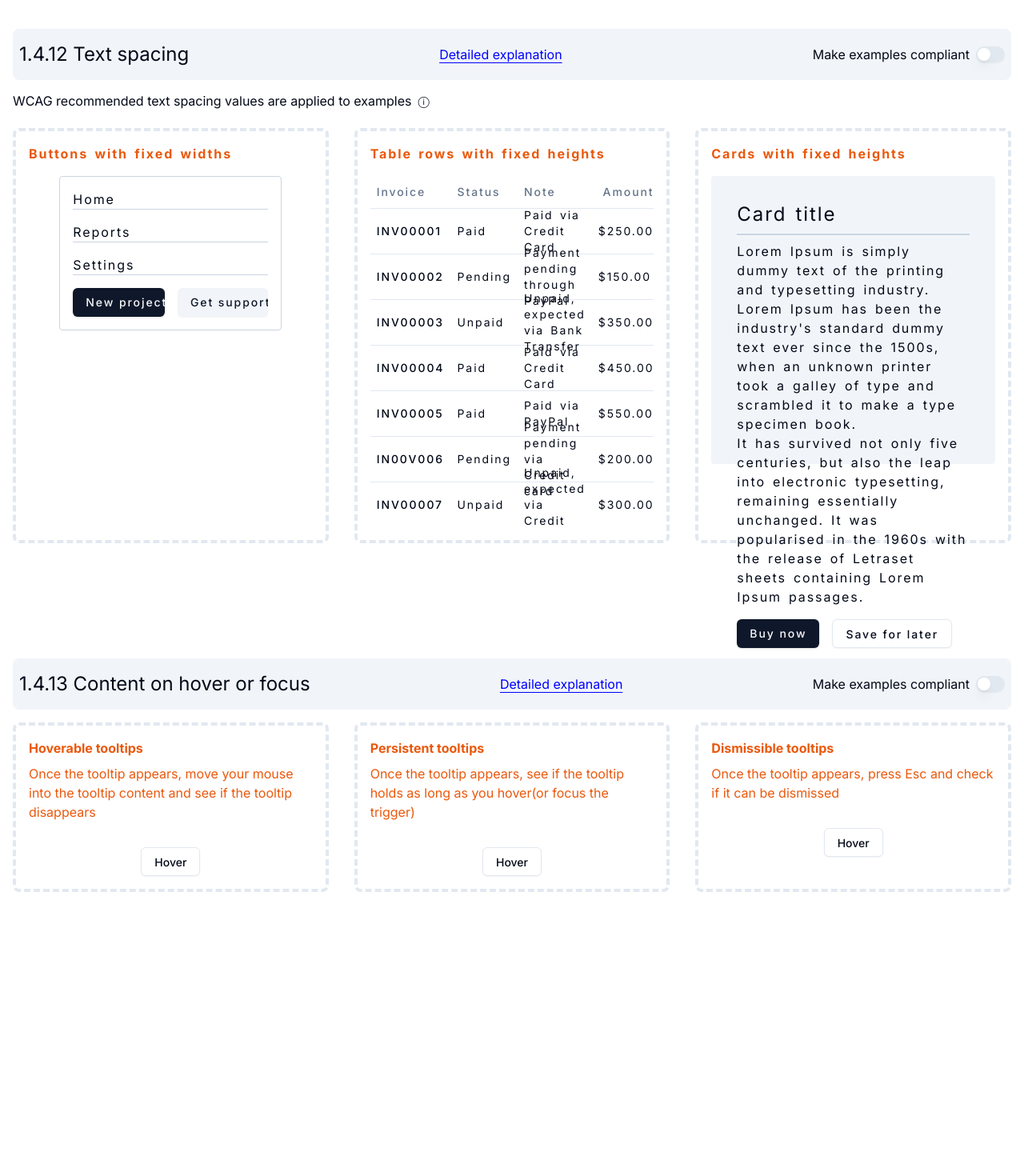
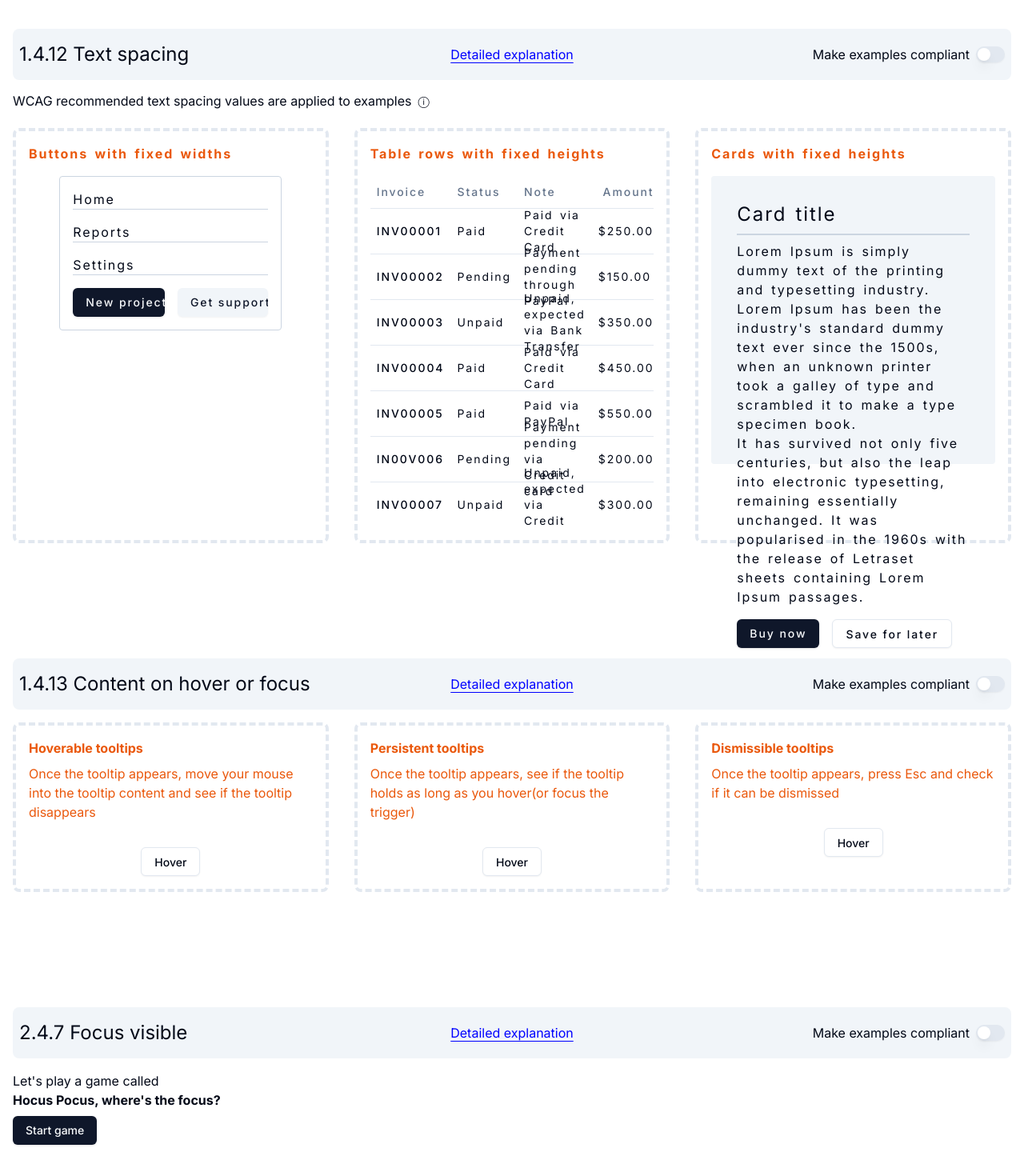
Before and after one commit to vivek-g-browserstack/interactive-wcag-examples, a Next.js app: page / in a window 1280 px wide. Shown: the part 164-1634 px from the top of the page at 80% size. Before the commit the page ends 1439 px from the top, so only its background shows below. Built offline with nearby package versions, Linux system fonts and the light colour scheme.

Commit message:
Add focus visible SC

```diff
--- a/src/app/page.tsx
+++ b/src/app/page.tsx
@@ -1,6 +1,7 @@
 "use client"
 
 import { ContentOnFocusOrHover } from "@/components/ContentOnHoverOrFocus"
+import { FocusVisible } from "@/components/FocusVisible"
 import { TextSpacing } from "@/components/TextSpacing"
 
 export default function Home() {
@@ -13,6 +14,9 @@ export default function Home() {
       <div className="mb-36">
         <ContentOnFocusOrHover />
       </div>
+      <div className="mb-36">
+        <FocusVisible />
+      </div>
     </div>
   )
 }
--- a/src/components/ContentOnHoverOrFocus/index.tsx
+++ b/src/components/ContentOnHoverOrFocus/index.tsx
@@ -12,12 +12,18 @@ export function ContentOnFocusOrHover() {
 
     return (
         <div className="px-4">
-            <div className="flex gap-8 justify-between items-center bg-slate-100 rounded-lg px-2 py-4 mb-4">
+            <div className="grid grid-cols-3 gap-8 justify-between items-center bg-slate-100 rounded-lg px-2 py-4 mb-4">
                 <h2 className="text-2xl">
                     1.4.13 Content on hover or focus
                 </h2>
-                <a href="https://www.w3.org/WAI/WCAG21/Understanding/content-on-hover-or-focus.html" target="_blank">Detailed explanation</a>
-                <div className="flex gap-2 items-center">
+                <a
+                    href="https://www.w3.org/WAI/WCAG21/Understanding/content-on-hover-or-focus.html"
+                    target="_blank"
+                    className="text-center"
+                >
+                    Detailed explanation
+                </a>
+                <div className="flex gap-2 justify-end items-center">
                     <label htmlFor="content-on-hover-or-focus-compliance">Make examples compliant</label>
                     <Switch
                         id="content-on-hover-or-focus-compliance"
--- /dev/null
+++ b/src/components/FocusVisible/index.tsx
@@ -0,0 +1,102 @@
+import { useState } from "react"
+import { Switch } from "../ui/switch"
+import { Button } from "../ui/button"
+import { Input } from "../ui/input"
+
+
+export function FocusVisible() {
+    const [isFixed, setIsFixed] = useState(false)
+    const [isGameInProgress, setIsGameInProgress] = useState(false)
+
+    return (
+        <div className="px-4">
+            <div className="grid grid-cols-3 gap-8 justify-between items-center bg-slate-100 rounded-lg px-2 py-4 mb-4">
+                <h2 className="text-2xl">
+                    2.4.7 Focus visible
+                </h2>
+                <a
+                    href="https://www.w3.org/WAI/WCAG21/Understanding/focus-visible.html" target="_blank"
+                    className="text-center"
+                >
+                    Detailed explanation
+                </a>
+                <div className="flex gap-2 justify-end items-center">
+                    <label htmlFor="focus-visible-compliance">Make examples compliant</label>
+                    <Switch
+                        checked={isFixed}
+                        id="focus-visible-compliance"
+                        onCheckedChange={(state) => {
+                            setIsFixed(state)
+                        }}
+                    />
+                </div>
+            </div>
+            <div className="grid grid-cols-6 gap-8">
+                <style>{`
+                            .remove-focus:focus {
+                                outline: none !important;
+                                box-shadow: none !important;
+                                }
+
+                                .remove-focus:focus-visible {
+                                outline: none !important;
+                                box-shadow: none !important;
+                                }
+
+                                .remove-focus:focus-within {
+                                outline: none !important;
+                                box-shadow: none !important;
+                            }
+                `}</style>
+                <div className="col-span-2">
+                    <p className="mb-2">Let's play a game called <br /> <b>Hocus Pocus, where's the focus?</b></p>
+                    <Button
+                        onClick={() => {
+                            setIsGameInProgress((isGameInProgress) => !isGameInProgress)
+                        }}
+                    >
+                        {isGameInProgress ? `End game` : `Start game`}
+                    </Button>
+                </div>
+                {isGameInProgress &&
+                    <div
+                        className="relative col-span-4 p-4 rounded-lg border-4 border-dashed border-slate-200"
+                        onKeyDown={(e) => {
+                            if (e.key.toLowerCase() === "d") {
+                                setIsFixed((isFixed) => !isFixed)
+                            }
+                        }}
+                    >
+                        <h3 className="font-bold mb-2 text-orange-600">In the group below, can you focus the switch element with your keyboard?</h3>
+                        <p className="text-orange-600 mb-8">Use Tab and Shift+Tab to move focus</p>
+                        <div className="relative h-44 mb-8 bg-yellow-50">
+                            <a href="#" className="absolute top-1/3 right-1/3">A hyyyper link</a>
+                            <Button className={`absolute top-1/2 left-2/3 ${isFixed ? `` : `remove-focus`}`}>I might be focussed</Button>
+                            <Switch className={`absolute top-1/4 left-1/3 ${isFixed ? `` : `remove-focus`}`}></Switch>
+                            <Input className="absolute top-2/3 left-1/4 w-1/3 bg-white" type="email" placeholder="Email" />
+                        </div>
+                        <p className="text-orange-600">Once you are done, press &quot;D&quot; to see if you got it right</p>
+                    </div>}
+
+            </div>
+            {/* <div className="grid grid-cols-3 gap-8">
+                <div className="p-4 rounded-lg border-4 border-dashed border-slate-200">
+                    <h3 className="font-bold mb-2 text-orange-600">Hoverable tooltips</h3>
+                    <p className="text-orange-600 mb-8">Once the tooltip appears, move your mouse into the tooltip content and see if the tooltip disappears</p>
+                    {isFixed ? <HoverableFixed /> : <HoverableBroken />}
+                </div>
+                <div className="p-4 rounded-lg border-4 border-dashed border-slate-200">
+                    <h3 className="font-bold mb-2 text-orange-600">Persistent tooltips</h3>
+                    <p className="text-orange-600 mb-8">Once the tooltip appears, see if the tooltip holds as long as you hover(or focus the trigger)</p>
+                    {isFixed ? <PersistentFixed /> : <PersistentBroken />}
+                </div>
+                <div className="p-4 rounded-lg border-4 border-dashed border-slate-200">
+                    <h3 className="font-bold mb-2 text-orange-600">Dismissible tooltips</h3>
+                    <p className="text-orange-600 mb-8">Once the tooltip appears, press Esc and check if it can be dismissed</p>
+                    {isFixed ? <DismissibleFixed /> : <DismissibleBroken />}
+                </div>
+
+            </div> */}
+        </div >
+    )
+}
--- a/src/components/TextSpacing/index.tsx
+++ b/src/components/TextSpacing/index.tsx
@@ -35,12 +35,17 @@ export function TextSpacing() {
                 `}
                 </style>
             }
-            <div className="flex gap-8 justify-between items-center bg-slate-100 rounded-lg px-2 py-4 mb-2">
+            <div className="grid grid-cols-3 gap-8 justify-between items-center bg-slate-100 rounded-lg px-2 py-4 mb-2">
                 <h2 className="text-2xl">
                     1.4.12 Text spacing
                 </h2>
-                <a href="https://www.w3.org/WAI/WCAG21/Understanding/text-spacing" target="_blank">Detailed explanation</a>
-                <div className="flex gap-2 items-center">
+                <a
+                    href="https://www.w3.org/WAI/WCAG21/Understanding/text-spacing" target="_blank"
+                    className="text-center"
+                >
+                    Detailed explanation
+                </a>
+                <div className="flex gap-2 justify-end items-center">
                     <label htmlFor="text-spacing-compliance">Make examples compliant</label>
                     <Switch
                         id="text-spacing-compliance"
--- /dev/null
+++ b/src/components/ui/input.tsx
@@ -0,0 +1,22 @@
+import * as React from "react"
+
+import { cn } from "@/lib/utils"
+
+const Input = React.forwardRef<HTMLInputElement, React.ComponentProps<"input">>(
+  ({ className, type, ...props }, ref) => {
+    return (
+      <input
+        type={type}
+        className={cn(
+          "flex h-9 w-full rounded-md border border-input bg-transparent px-3 py-1 text-base shadow-sm transition-colors file:border-0 file:bg-transparent file:text-sm file:font-medium file:text-foreground placeholder:text-muted-foreground focus-visible:outline-none focus-visible:ring-1 focus-visible:ring-ring disabled:cursor-not-allowed disabled:opacity-50 md:text-sm",
+          className
+        )}
+        ref={ref}
+        {...props}
+      />
+    )
+  }
+)
+Input.displayName = "Input"
+
+export { Input }
```
